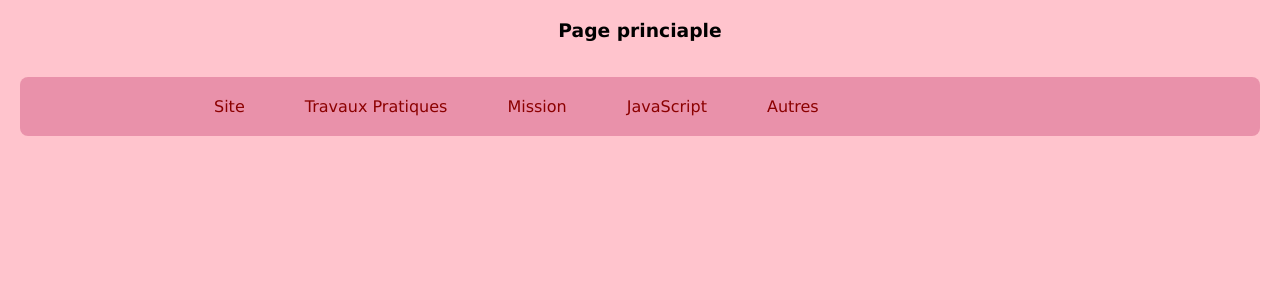
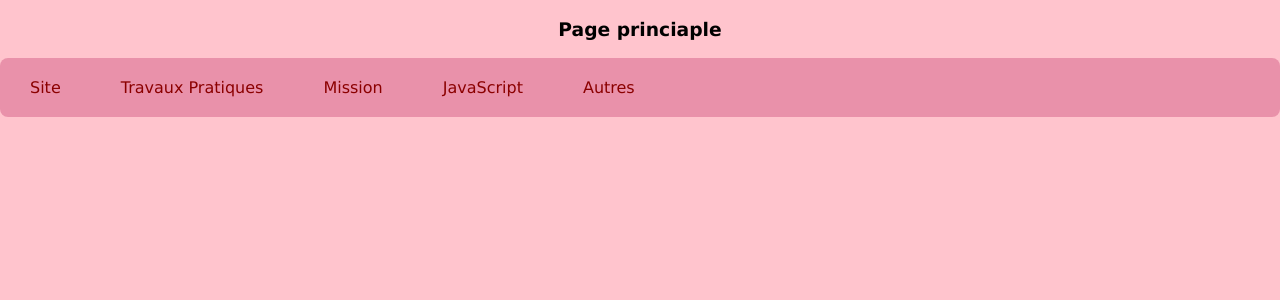
Before and after one commit to lisouche/lisouche, a PHP site: page / in a window 1280 px wide. Shown: the top 300 px of the page. Run offline with PHP 8.4, Linux system fonts and the light colour scheme.

Commit message:
Update index.css

```diff
--- a/index.css
+++ b/index.css
@@ -1,18 +1,18 @@
 body
 {   background-color: rgba(255, 182, 193, 0.8);
     font-family: verdana, calibri, sans-serif;
-    margin: 20px;
+    margin: 0px;
     padding: 0px;
 }
 
 h3
 {text-align: center;
-padding-bottom: 17px;}
+}
 
 nav > ul
-{
-    margin: 0px 10% 0px 10%; /*haut droite bas gauche*/
-
+{ /*haut droite bas gauche*/
+    margin: 0px;
+    padding: 0px;
 }
 
 nav li  /*enleve tout les point des listes*/
@@ -60,6 +60,12 @@ nav > ul > li > a /*modifier leurs tailles*/
 }
 
 .mission:hover
+{
+    border-top: 5px solid   #B0E0E6;
+    background-color: rgba(199, 21, 133,0.18);
+}
+
+.js:hover
 {
     border-top: 5px solid   #B0E0E6;
     background-color: rgba(199, 21, 133,0.18);
@@ -123,6 +129,11 @@ nav li:hover .submenu /*quand on passe dessus*/
     background-color: rgba(176, 224, 230, 0.8);
 }
 
+.js .submenu
+{
+    background-color: rgba(176, 224, 230, 0.8);
+}
+
 .submenu li:hover a /*ecriture quand on passe dessus*/
 {
     color: black;
@@ -144,6 +155,10 @@ nav li:hover .submenu /*quand on passe dessus*/
     background-color:rgb(135, 206, 250);
 }
 
+.js .submenu li:hover
+{
+    background-color:rgb(135, 206, 250);
+}
 
 
 /*MOBILE*/
```
